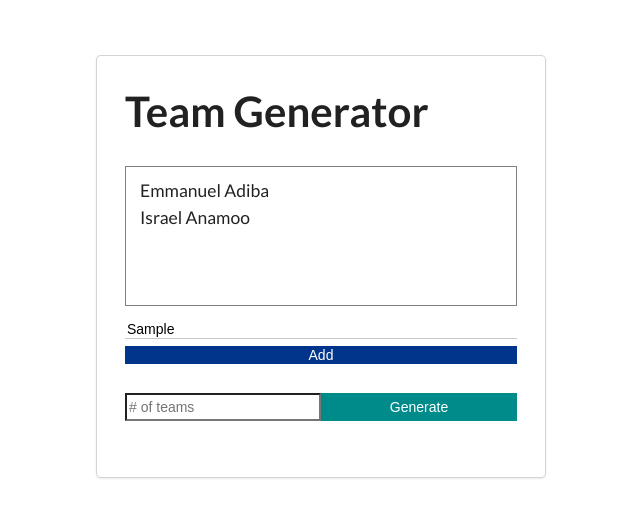
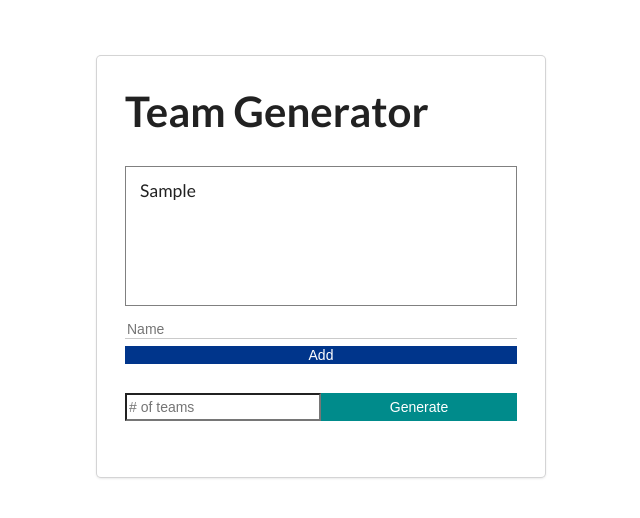
Before and after one commit to AdibaEmma/team-app, an Angular app: page / in a window 1280 px wide. Both pictures are taken after typing "Sample" into the empty fields and a click on the button "Add". Shown: the top 518 px of the page, without its empty margins (319-959 px from the left). Built offline with nearby package versions, Linux system fonts and the light colour scheme.

Commit message:
add error handling

```diff
--- a/src/app/app.component.html
+++ b/src/app/app.component.html
@@ -2,17 +2,19 @@
   <div class="ui card">
     <h1>Team Generator</h1>
     <ul class="list">
-      <li>Emmanuel Adiba</li>
-      <li>Israel Anamoo</li>
+      <li *ngFor="let member of members">{{ member }}</li>
     </ul>
     <div class="add-members-container">
       <input type="text" name="" #addMemberInput
-      placeholder="Name" (input)="onInput(addMemberInput.value)">
+      placeholder="Name" (input)="onInput(addMemberInput.value)"
+      [value]="newMemberName"
+      >
       <button (click)="addMember()">Add</button>
     </div>
     <div class="generate-teams-container">
       <input type="text" name="" id="" placeholder="# of teams">
       <button>Generate</button>
     </div>
+    <p *ngIf="errorMessage" class="error-msg">{{ errorMessage }}</p>
   </div>
 </div>
--- a/src/app/app.component.ts
+++ b/src/app/app.component.ts
@@ -8,15 +8,18 @@ import { Component } from '@angular/core';
 export class AppComponent {
   newMemberName = "";
   members: string[] = [];
+  errorMessage = "";
 
   onInput(member: string) {
     this.newMemberName = member
-    console.log(this.newMemberName);
-
   }
   addMember() {
+    if (this.newMemberName.length == 0) {
+      this.errorMessage = "Name cannot be empty"
+      return
+    }
+    this.errorMessage = ""
     this.members.push(this.newMemberName)
-    console.log(this.members);
-
+    this.newMemberName = ""
   }
 }
```
